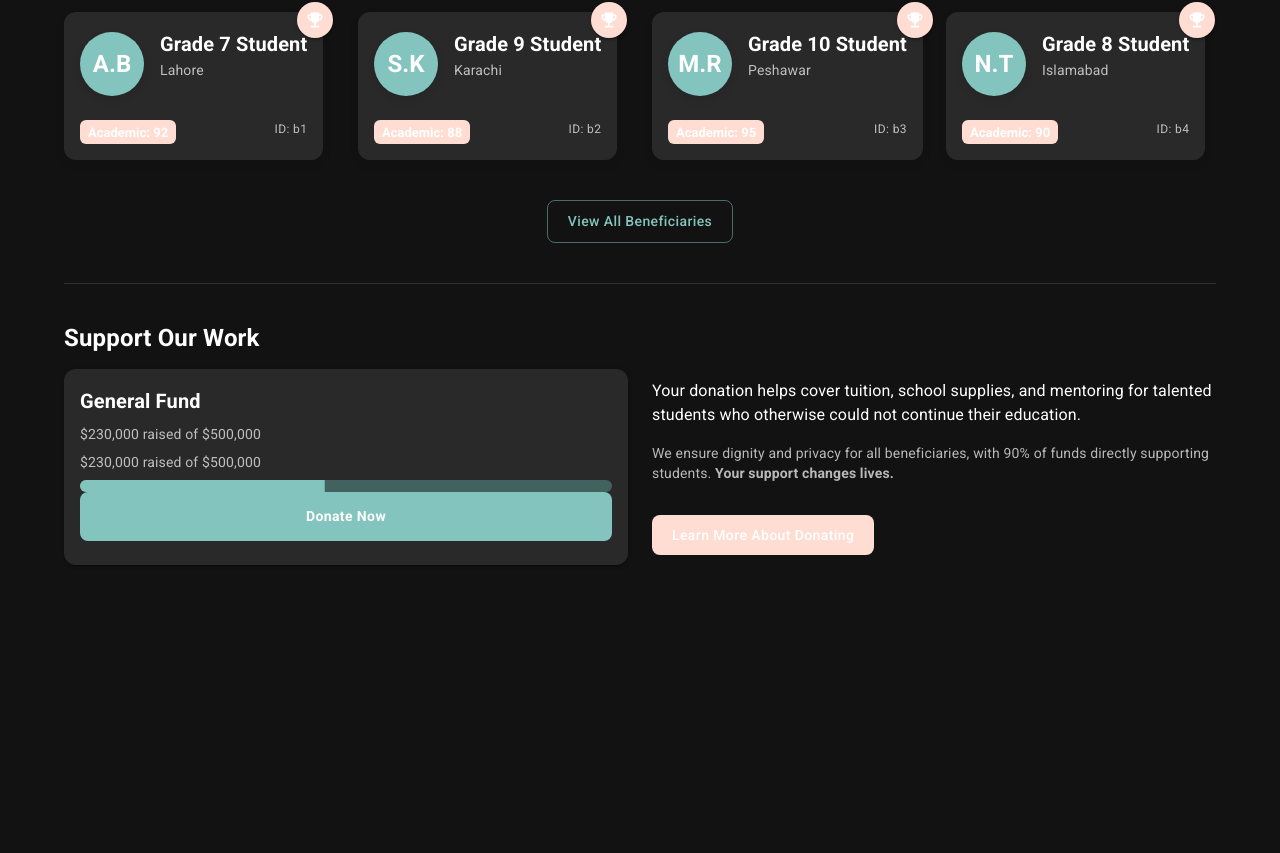
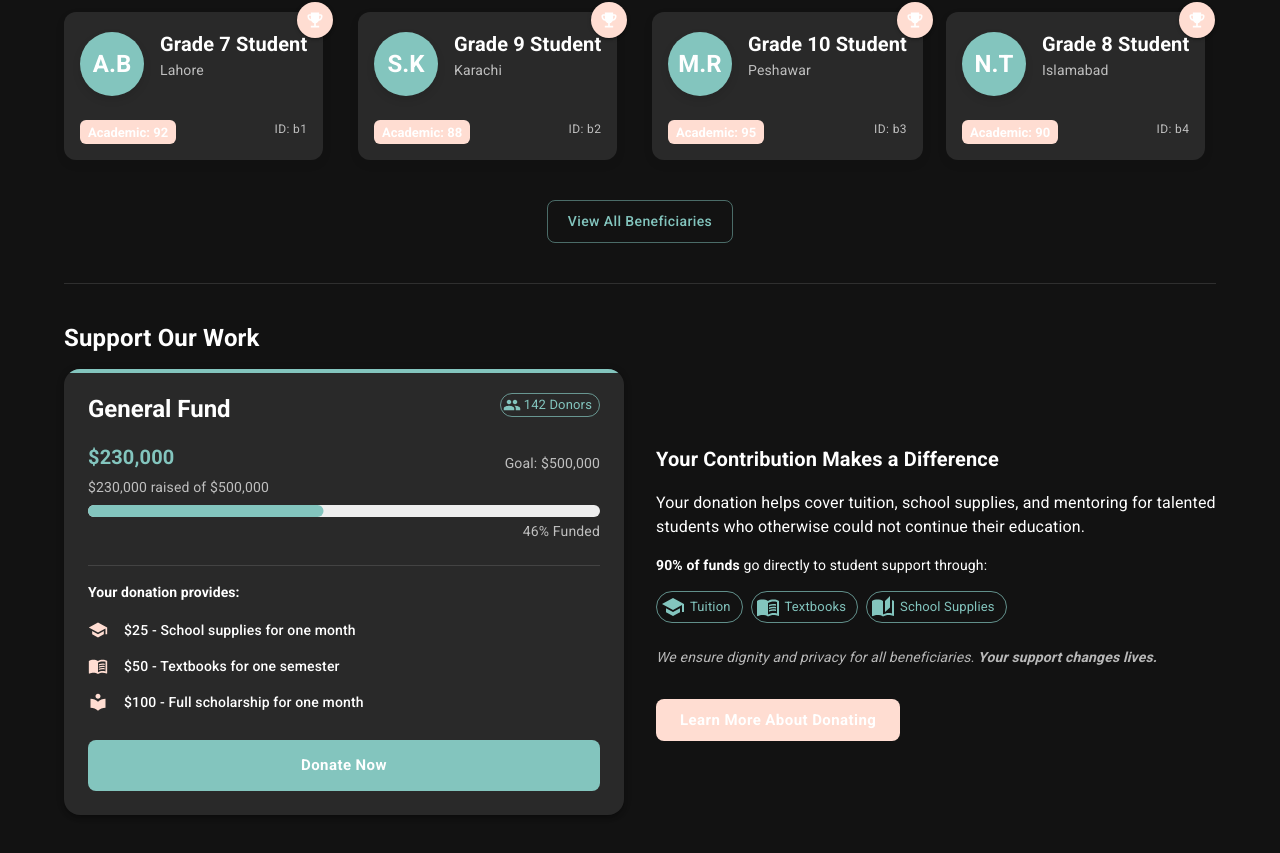
Before and after one commit to jalal-haidar/MominTrust-web, a React (Vite) app: page / in a window 1280 px wide. Shown: the part 2088-2941 px from the top of the page. Before the commit the page ends 2733 px from the top, so only its background shows below. Built offline with nearby package versions, Linux system fonts and the light colour scheme.

Commit message:
feat: enhance CampaignProgressBar and DonationCard components with improved styling, accessibility, and impact information; update Landing page to reflect changes

```diff
--- a/src/components/CampaignProgressBar/CampaignProgressBar.tsx
+++ b/src/components/CampaignProgressBar/CampaignProgressBar.tsx
@@ -1,28 +1,60 @@
 import LinearProgress from '@mui/material/LinearProgress';
 import Box from '@mui/material/Box';
 import Typography from '@mui/material/Typography';
+import { useTheme } from '@mui/material/styles';
 
 type Props = {
   raised: number;
   target: number;
   size?: 'sm' | 'md' | 'lg';
+  showText?: boolean;
   'aria-label'?: string;
 };
 
-const CampaignProgressBar = ({ raised, target, size = 'md', 'aria-label': ariaLabel }: Props) => {
+const CampaignProgressBar = ({
+  raised,
+  target,
+  size = 'md',
+  showText = true,
+  'aria-label': ariaLabel,
+}: Props) => {
+  const theme = useTheme();
   const progress = Math.min(100, target > 0 ? (raised / target) * 100 : 0);
 
   const height = size === 'sm' ? 8 : size === 'lg' ? 16 : 12;
 
+  // Determine color based on progress
+  const getColor = () => {
+    if (progress >= 100) return theme.palette.success.main;
+    if (progress >= 75) return theme.palette.primary.main;
+    if (progress >= 50) return theme.palette.secondary.main;
+    return theme.palette.primary.main; // Default color
+  };
+
   return (
     <Box>
-      <Typography variant="body2" color="text.secondary" sx={{ mb: 1 }}>
-        ${raised.toLocaleString()} raised of ${target.toLocaleString()}
-      </Typography>
+      {showText && (
+        <Typography variant="body2" color="text.secondary" sx={{ mb: 1 }}>
+          ${raised.toLocaleString()} raised of ${target.toLocaleString()}
+        </Typography>
+      )}
       <LinearProgress
         variant="determinate"
         value={progress}
-        sx={{ height, borderRadius: 8 }}
+        sx={{
+          height,
+          borderRadius: height / 2,
+          backgroundColor: theme.palette.grey[200],
+          '& .MuiLinearProgress-bar': {
+            borderRadius: height / 2,
+            backgroundColor: getColor(),
+            backgroundImage:
+              progress >= 100
+                ? `linear-gradient(90deg, ${theme.palette.primary.main} 0%, ${theme.palette.success.main} 100%)`
+                : undefined,
+            transition: 'transform 0.6s cubic-bezier(0.4, 0, 0.2, 1)',
+          },
+        }}
         role="progressbar"
         aria-label={ariaLabel ?? 'Campaign progress'}
         aria-valuenow={Math.round(progress)}
--- a/src/components/DonationCard/DonationCard.tsx
+++ b/src/components/DonationCard/DonationCard.tsx
@@ -14,27 +14,57 @@ import {
   Stack,
   Snackbar,
   Alert,
+  Chip,
+  Divider,
+  List,
+  ListItem,
+  ListItemIcon,
+  ListItemText,
+  useTheme,
 } from '@mui/material';
+import SchoolIcon from '@mui/icons-material/School';
+import AutoStoriesIcon from '@mui/icons-material/AutoStories';
+import MenuBookIcon from '@mui/icons-material/MenuBook';
+import LocalLibraryIcon from '@mui/icons-material/LocalLibrary';
+import PeopleIcon from '@mui/icons-material/People';
 import CampaignProgressBar from '@/components/CampaignProgressBar/CampaignProgressBar';
 
 const presetAmounts = [25, 50, 100];
+
+// Impact items for different donation amounts
+const defaultImpactItems = [
+  { icon: SchoolIcon, amount: 25, description: 'Supplies for one student for a month' },
+  { icon: MenuBookIcon, amount: 50, description: 'Textbooks for one semester' },
+  { icon: AutoStoriesIcon, amount: 100, description: 'Full scholarship for one month' },
+];
+
+type DonationCardProps = {
+  title: string;
+  raised: number;
+  target: number;
+  donorCount?: number;
+  impactItems?: Array<{
+    icon: React.ElementType;
+    amount: number;
+    description: string;
+  }>;
+  // optional callback when proceeding to checkout with selected amount
+  onDonateCheckout?: (amount: number) => void;
+};
 
 const DonationCard = ({
   title,
   raised,
   target,
+  donorCount,
+  impactItems = defaultImpactItems,
   onDonateCheckout,
-}: {
-  title: string;
-  raised: number;
-  target: number;
-  // optional callback when proceeding to checkout with selected amount
-  onDonateCheckout?: (amount: number) => void;
-}) => {
+}: DonationCardProps) => {
   const [open, setOpen] = useState(false);
   const [amount, setAmount] = useState<number | ''>(presetAmounts[0]);
   const [currentRaised, setCurrentRaised] = useState<number>(raised);
   const [snackOpen, setSnackOpen] = useState(false);
+  const theme = useTheme();
 
   const openModal = () => setOpen(true);
   const closeModal = () => setOpen(false);
@@ -52,71 +82,251 @@ const DonationCard = ({
     closeModal();
   };
 
+  // Calculate percentage raised
+  const percentageRaised = Math.floor((currentRaised / target) * 100);
+
   return (
     <>
-      <Card sx={{ boxShadow: 2 }}>
-        <CardContent>
-          <Typography component="h3" variant="h6" gutterBottom sx={{ fontWeight: 700 }}>
+      <Card
+        sx={{
+          boxShadow: 3,
+          borderRadius: 2,
+          overflow: 'hidden',
+          position: 'relative',
+          '&::before': {
+            content: '""',
+            position: 'absolute',
+            top: 0,
+            left: 0,
+            right: 0,
+            height: '4px',
+            background: theme.palette.primary.main,
+          },
+        }}
+      >
+        <CardContent sx={{ p: 3 }}>
+          {/* Title and stats row */}
+          <Box
+            sx={{
+              display: 'flex',
+              justifyContent: 'space-between',
+              alignItems: 'flex-start',
+              mb: 2,
+            }}
+          >
+            <Typography component="h3" variant="h5" gutterBottom sx={{ fontWeight: 700, mb: 0 }}>
               {title}
             </Typography>
-          <Typography variant="body2" color="text.secondary" sx={{ mb: 1 }}>
-            ${currentRaised.toLocaleString()} raised of ${target.toLocaleString()}
+            {donorCount && (
+              <Chip
+                icon={<PeopleIcon fontSize="small" />}
+                label={`${donorCount} Donors`}
+                size="small"
+                color="primary"
+                variant="outlined"
+              />
+            )}
+          </Box>
+
+          {/* Progress information */}
+          <Box sx={{ mb: 3 }}>
+            <Box sx={{ display: 'flex', justifyContent: 'space-between', mb: 0.5 }}>
+              <Typography variant="h6" color="primary.main" sx={{ fontWeight: 700 }}>
+                ${currentRaised.toLocaleString()}
               </Typography>
+              <Typography variant="body2" color="text.secondary" sx={{ alignSelf: 'flex-end' }}>
+                Goal: ${target.toLocaleString()}
+              </Typography>
+            </Box>
             <CampaignProgressBar
               raised={currentRaised}
               target={target}
               size="md"
               aria-label="Campaign progress"
             />
-          <Box>
+            <Typography variant="body2" color="text.secondary" sx={{ mt: 0.5, textAlign: 'right' }}>
+              {percentageRaised}% Funded
+            </Typography>
+          </Box>
+
+          {/* Impact section */}
+          <Divider sx={{ my: 2 }} />
+          <Typography variant="subtitle2" sx={{ fontWeight: 600, mb: 1.5 }}>
+            Your donation provides:
+          </Typography>
+
+          <List disablePadding sx={{ mb: 2 }}>
+            {impactItems.slice(0, 3).map((item, index) => (
+              <ListItem key={index} disablePadding sx={{ mb: 1 }}>
+                <ListItemIcon sx={{ minWidth: 36 }}>
+                  <item.icon fontSize="small" color="secondary" />
+                </ListItemIcon>
+                <ListItemText
+                  primary={`$${item.amount} - ${item.description}`}
+                  primaryTypographyProps={{
+                    variant: 'body2',
+                    fontWeight: 500,
+                  }}
+                />
+              </ListItem>
+            ))}
+          </List>
+
+          {/* Donate button */}
           <Button
             variant="contained"
             color="primary"
             fullWidth
             onClick={openModal}
             aria-label={`Donate to ${title}`}
-              sx={{ py: 1.5, fontWeight: 700 }}
+            size="large"
+            sx={{
+              py: 1.5,
+              fontWeight: 700,
+              mt: 1,
+              bgcolor: theme.palette.primary.main,
+              '&:hover': {
+                bgcolor: theme.palette.primary.dark,
+                transform: 'translateY(-2px)',
+                boxShadow: 4,
+              },
+              transition: 'all 0.2s ease-in-out',
+            }}
           >
             Donate Now
           </Button>
-          </Box>
         </CardContent>
       </Card>
 
-      <Dialog open={open} onClose={closeModal} aria-labelledby="donation-dialog-title">
-        <DialogTitle id="donation-dialog-title">Donate to {title}</DialogTitle>
-        <DialogContent>
-          <Stack spacing={2} sx={{ mt: 1 }}>
-            <Typography variant="body2">Choose an amount to donate</Typography>
-            <Box sx={{ display: 'flex', gap: 1 }}>
+      <Dialog
+        open={open}
+        onClose={closeModal}
+        aria-labelledby="donation-dialog-title"
+        PaperProps={{
+          sx: { borderRadius: 2, maxWidth: 450 },
+        }}
+      >
+        <DialogTitle
+          id="donation-dialog-title"
+          sx={{
+            pb: 1,
+            borderBottom: `3px solid ${theme.palette.primary.main}`,
+            fontWeight: 700,
+          }}
+        >
+          Donate to {title}
+        </DialogTitle>
+        <DialogContent sx={{ pt: 3 }}>
+          <Typography variant="body1" sx={{ mb: 3 }}>
+            Your donation helps provide education to deserving students who might otherwise miss
+            this opportunity.
+          </Typography>
+          <Stack spacing={3} sx={{ mt: 1 }}>
+            <Box>
+              <Typography variant="subtitle2" fontWeight="600" gutterBottom>
+                Choose an amount to donate
+              </Typography>
+              <Box
+                sx={{
+                  display: 'flex',
+                  gap: 1,
+                  flexWrap: 'wrap',
+                }}
+              >
                 {presetAmounts.map((p) => (
                   <Button
                     key={p}
                     variant={amount === p ? 'contained' : 'outlined'}
                     onClick={() => handlePreset(p)}
+                    size="large"
+                    sx={{
+                      minWidth: 80,
+                      fontWeight: amount === p ? 700 : 500,
+                      transition: 'all 0.2s ease',
+                    }}
                   >
                     ${p}
                   </Button>
                 ))}
               </Box>
+            </Box>
+
             <TextField
               label="Custom amount"
               type="number"
               value={amount}
               onChange={(e) => setAmount(e.target.value === '' ? '' : Number(e.target.value))}
               inputProps={{ min: 0 }}
+              fullWidth
+              variant="outlined"
+              sx={{
+                '& .MuiOutlinedInput-root': {
+                  '&.Mui-focused fieldset': {
+                    borderColor: theme.palette.primary.main,
+                  },
+                },
+              }}
+              InputProps={{
+                startAdornment: <Typography sx={{ mr: 1 }}>$</Typography>,
+              }}
             />
+
+            <Box sx={{ bgcolor: 'rgba(0, 109, 119, 0.05)', p: 2, borderRadius: 1 }}>
+              <Typography variant="body2" color="primary.main">
+                Your donation of <strong>${typeof amount === 'number' ? amount : 0}</strong> could
+                provide:
+              </Typography>
+              {amount && Number(amount) >= 25 && (
+                <Typography variant="body2" sx={{ mt: 1 }}>
+                  • School supplies for {Math.floor(Number(amount) / 25)} student
+                  {Math.floor(Number(amount) / 25) !== 1 ? 's' : ''}
+                </Typography>
+              )}
+              {amount && Number(amount) >= 50 && (
+                <Typography variant="body2">
+                  • Textbooks for {Math.floor(Number(amount) / 50)} semester
+                  {Math.floor(Number(amount) / 50) !== 1 ? 's' : ''}
+                </Typography>
+              )}
+              {amount && Number(amount) >= 100 && (
+                <Typography variant="body2">
+                  • Full scholarship for {Math.floor(Number(amount) / 100)} month
+                  {Math.floor(Number(amount) / 100) !== 1 ? 's' : ''}
+                </Typography>
+              )}
+            </Box>
           </Stack>
         </DialogContent>
-        <DialogActions>
-          <Button onClick={closeModal}>Cancel</Button>
-          <Button onClick={handleProceed} variant="contained" color="primary">
+        <DialogActions sx={{ px: 3, pb: 3 }}>
+          <Button onClick={closeModal} variant="text">
+            Cancel
+          </Button>
+          <Button
+            onClick={handleProceed}
+            variant="contained"
+            color="primary"
+            disabled={!amount || Number(amount) <= 0}
+            sx={{
+              px: 4,
+              fontWeight: 600,
+              '&:hover': {
+                boxShadow: 2,
+                transform: 'translateY(-2px)',
+              },
+              transition: 'all 0.2s ease',
+            }}
+          >
             Proceed to checkout
           </Button>
         </DialogActions>
       </Dialog>
       <Snackbar open={snackOpen} autoHideDuration={4000} onClose={() => setSnackOpen(false)}>
-        <Alert onClose={() => setSnackOpen(false)} severity="success" sx={{ width: '100%' }}>
+        <Alert
+          onClose={() => setSnackOpen(false)}
+          severity="success"
+          sx={{ width: '100%', boxShadow: 3 }}
+          variant="filled"
+        >
           Thank you for your donation!
         </Alert>
       </Snackbar>
--- a/src/pages/Landing/Landing.tsx
+++ b/src/pages/Landing/Landing.tsx
@@ -1,7 +1,10 @@
-import { Box, Container, Grid, Typography, Button, Paper, Divider, useTheme } from '@mui/material';
+import { Box, Grid, Typography, Button, Divider, useTheme, Chip } from '@mui/material';
 import SchoolIcon from '@mui/icons-material/School';
 import VolunteerActivismIcon from '@mui/icons-material/VolunteerActivism';
 import TrendingUpIcon from '@mui/icons-material/TrendingUp';
+import MenuBookIcon from '@mui/icons-material/MenuBook';
+import AutoStoriesIcon from '@mui/icons-material/AutoStories';
+import LocalLibraryIcon from '@mui/icons-material/LocalLibrary';
 import { Link as RouterLink } from 'react-router-dom';
 
 import Hero from '@/components/Hero/Hero';
@@ -171,7 +174,7 @@ const Landing = () => {
             Featured Beneficiaries
           </SectionTitle>
           <Typography variant="body1" color="text.secondary" sx={{ mb: 3 }}>
-            Every student's privacy is protected while showcasing their academic achievements.
+            Every student&apos;s privacy is protected while showcasing their academic achievements.
           </Typography>
 
           <Grid container spacing={3} alignItems="stretch">
@@ -203,23 +206,53 @@ const Landing = () => {
             Support Our Work
           </SectionTitle>
 
-          <Grid container spacing={3} alignItems="center">
+          <Grid container spacing={4} alignItems="center">
             <Grid item xs={12} md={6}>
               <DonationCard
                 title="General Fund"
                 raised={230000}
                 target={500000}
+                donorCount={142}
+                impactItems={[
+                  { icon: SchoolIcon, amount: 25, description: 'School supplies for one month' },
+                  { icon: MenuBookIcon, amount: 50, description: 'Textbooks for one semester' },
+                  {
+                    icon: LocalLibraryIcon,
+                    amount: 100,
+                    description: 'Full scholarship for one month',
+                  },
+                ]}
                 onDonateCheckout={(amount) => alert(`Proceed to checkout: $${amount}`)}
               />
             </Grid>
             <Grid item xs={12} md={6}>
+              <Typography variant="h6" sx={{ fontWeight: 600, mb: 2 }}>
+                Your Contribution Makes a Difference
+              </Typography>
               <Typography variant="body1" sx={{ mb: 2 }}>
                 Your donation helps cover tuition, school supplies, and mentoring for talented
                 students who otherwise could not continue their education.
               </Typography>
-              <Typography variant="body2" color="text.secondary">
-                We ensure dignity and privacy for all beneficiaries, with 90% of funds directly
-                supporting students.
+              <Typography variant="body2" sx={{ mb: 2 }}>
+                <strong>90% of funds</strong> go directly to student support through:
+              </Typography>
+              <Box sx={{ display: 'flex', flexWrap: 'wrap', gap: 1, mb: 3 }}>
+                <Chip icon={<SchoolIcon />} label="Tuition" color="primary" variant="outlined" />
+                <Chip
+                  icon={<MenuBookIcon />}
+                  label="Textbooks"
+                  color="primary"
+                  variant="outlined"
+                />
+                <Chip
+                  icon={<AutoStoriesIcon />}
+                  label="School Supplies"
+                  color="primary"
+                  variant="outlined"
+                />
+              </Box>
+              <Typography variant="body2" color="text.secondary" sx={{ fontStyle: 'italic' }}>
+                We ensure dignity and privacy for all beneficiaries.
                 <strong> Your support changes lives.</strong>
               </Typography>
               <Box sx={{ mt: 3 }}>
@@ -228,7 +261,13 @@ const Landing = () => {
                   color="secondary"
                   component={RouterLink}
                   to="/donors"
-                  sx={{ mt: 1 }}
+                  size="large"
+                  sx={{
+                    mt: 1,
+                    px: 3,
+                    py: 1,
+                    fontWeight: 600,
+                  }}
                 >
                   Learn More About Donating
                 </Button>
```
Lines whose indentation alone changed are shown as unchanged.
